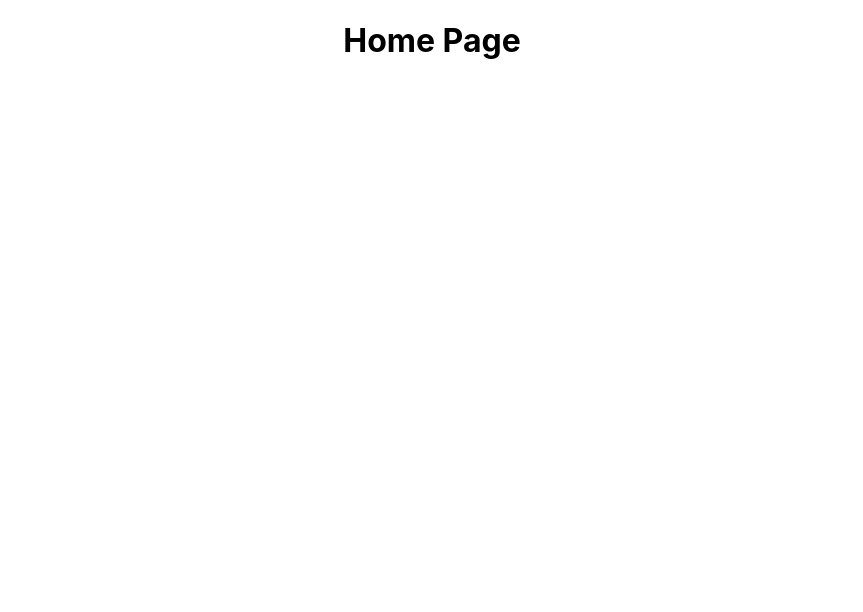
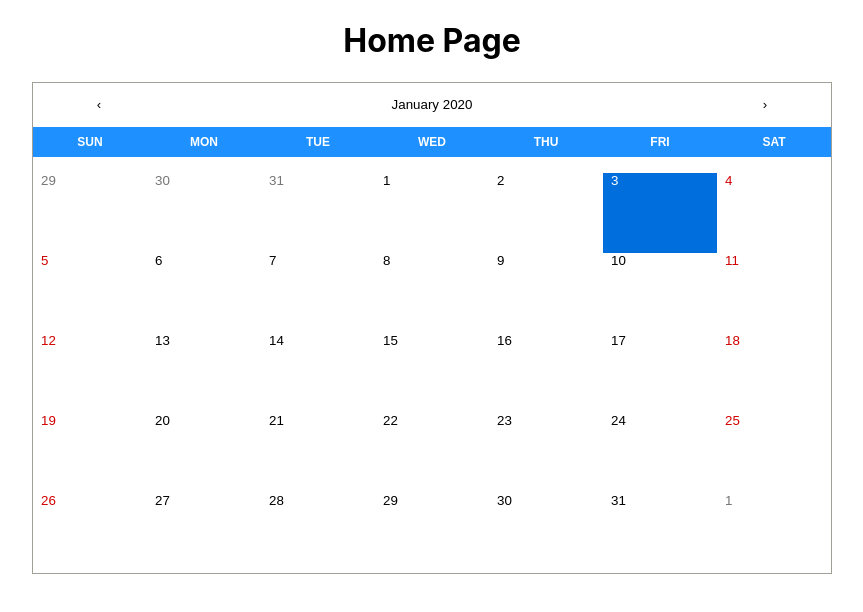
Before and after one commit to conaryHernandez/js-challenge, a React (Create React App) app: page / in a window 1280 px wide. Shown: the top 612 px of the page, without its empty margins (208-1071 px from the left). Built offline with nearby package versions, Linux system fonts and the light colour scheme.

Commit message:
added calendar component and overriding global styles

```diff
--- a/src/components/Calendar/Calendar.js
+++ b/src/components/Calendar/Calendar.js
@@ -0,0 +1,35 @@
+import React, { Component } from 'react';
+import Calendar from 'react-calendar';
+
+import classes from './Calendar.module.scss';
+// import ChevronRight from "@material-ui/icons/ChevronRight";
+// import ChevronLeft from "@material-ui/icons/ChevronLeft";
+
+class CalendarWrapper extends Component {
+  state = {
+    date: new Date()
+  };
+
+  handleChange = date => this.setState({ date });
+
+  render() {
+    const startDate = new Date(2019, 3, 2);
+
+    return (
+      <div>
+        <Calendar
+          // nextLabel={<ChevronRight />}
+          // prevLabel={<ChevronLeft />}
+          next2Label={false}
+          prev2Label={false}
+          calendarType={'US'}
+          className={classes.calendar}
+          onChange={this.handleChange}
+          value={this.state.date}
+        />
+      </div>
+    );
+  }
+}
+
+export default CalendarWrapper;
--- /dev/null
+++ b/src/components/Calendar/Calendar.module.scss
@@ -0,0 +1,34 @@
+.calendar {
+  width: 100%;
+  max-width: 50rem;
+  color: red;
+  margin: auto;
+
+  :global {
+    .react-calendar__navigation {
+      margin-bottom: 0;
+    }
+    .react-calendar__month-view__weekdays {
+      background: dodgerblue;
+      color: white;
+      margin-bottom: 1rem;
+
+      abbr {
+        text-decoration: none;
+      }
+    }
+    .react-calendar__tile {
+      position: relative;
+      width: 10rem;
+      height: 5rem;
+
+      abbr {
+        position: absolute;
+        top: 0;
+        left: 0.5rem;
+        text-align: right;
+        display: left;
+      }
+    }
+  }
+}
--- a/src/containers/Home/index.js
+++ b/src/containers/Home/index.js
@@ -1,10 +1,12 @@
 import React, { Component, Fragment } from 'react';
+import Calendar from '../../components/Calendar/Calendar';
 
 class Home extends Component {
   render() {
     return (
       <Fragment>
         <h1>Home Page</h1>
+        <Calendar />
       </Fragment>
     );
   }
```
